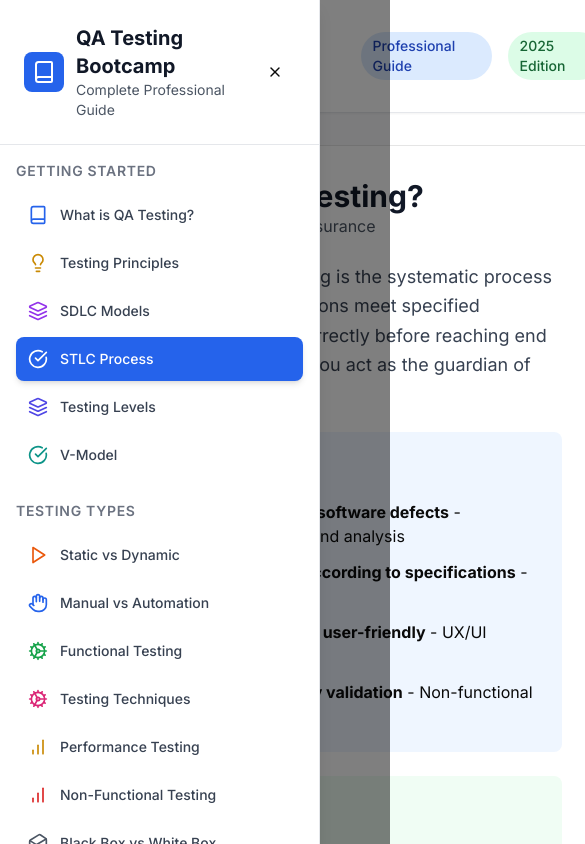
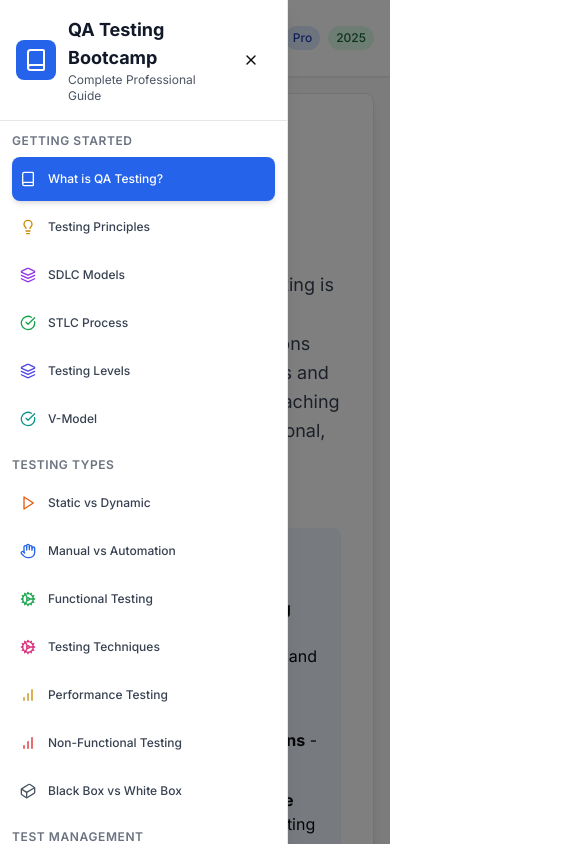
Before and after one commit to zagi97/kruno-doing-qa, a Next.js app: page / in a window 390 px wide. Both pictures are taken after a click on the button 44 px from the left and 56 px from the top of the page. Shown: the top 844 px of the page, 585 px wide, since content can reach past the window. Built offline with nearby package versions, Linux system fonts and the light colour scheme.

Commit message:
update: responsive problem with mobile phone

```diff
--- a/app/page.tsx
+++ b/app/page.tsx
@@ -1,30 +1,30 @@
-"use client"
+"use client";
 
-import { useState, useEffect } from "react"
-import { Sidebar } from "@/components/sidebar"
-import { Header } from "@/components/header"
-import { IntroductionSection } from "@/components/sections/introduction"
-import { PrinciplesSection } from "@/components/sections/principles"
-import { SdlcSection } from "@/components/sections/sdlc"
-import { StlcSection } from "@/components/sections/stlc"
-import { StaticDynamicSection } from "@/components/sections/static-dynamic"
-import { ManualAutomationSection } from "@/components/sections/manual-automation"
-import { BlackWhiteBoxSection } from "@/components/sections/black-white-box"
-import { FunctionalSection } from "@/components/sections/functional"
-import { NonFunctionalSection } from "@/components/sections/non-functional"
-import { BugReportSection } from "@/components/sections/bug-report"
-import { TestCaseSection } from "@/components/sections/test-case"
-import { RegressionTestingSection } from "@/components/sections/regression-testing"
-import { SmokeTestingSection } from "@/components/sections/smoke-testing"
-import { TestingLevelsSection } from "@/components/sections/testing-levels"
-import { VModelSection } from "@/components/sections/v-model"
-import { TestingTechniquesSection } from "@/components/sections/testing-techniques"
-import { PerformanceTestingSection } from "@/components/sections/performance-testing"
-import { CypressSection } from "@/components/sections/cypress"
+import { useState, useEffect } from "react";
+import { Sidebar } from "@/components/sidebar";
+import { Header } from "@/components/header";
+import { IntroductionSection } from "@/components/sections/introduction";
+import { PrinciplesSection } from "@/components/sections/principles";
+import { SdlcSection } from "@/components/sections/sdlc";
+import { StlcSection } from "@/components/sections/stlc";
+import { StaticDynamicSection } from "@/components/sections/static-dynamic";
+import { ManualAutomationSection } from "@/components/sections/manual-automation";
+import { BlackWhiteBoxSection } from "@/components/sections/black-white-box";
+import { FunctionalSection } from "@/components/sections/functional";
+import { NonFunctionalSection } from "@/components/sections/non-functional";
+import { BugReportSection } from "@/components/sections/bug-report";
+import { TestCaseSection } from "@/components/sections/test-case";
+import { RegressionTestingSection } from "@/components/sections/regression-testing";
+import { SmokeTestingSection } from "@/components/sections/smoke-testing";
+import { TestingLevelsSection } from "@/components/sections/testing-levels";
+import { VModelSection } from "@/components/sections/v-model";
+import { TestingTechniquesSection } from "@/components/sections/testing-techniques";
+import { PerformanceTestingSection } from "@/components/sections/performance-testing";
+import { CypressSection } from "@/components/sections/cypress";
 
 export default function QATestingBlog() {
-  const [activeSection, setActiveSection] = useState("introduction")
-  const [sidebarOpen, setSidebarOpen] = useState(false)
+  const [activeSection, setActiveSection] = useState("introduction");
+  const [sidebarOpen, setSidebarOpen] = useState(false);
 
   useEffect(() => {
     const handleScroll = () => {
@@ -47,43 +47,50 @@ export default function QATestingBlog() {
         "regression-testing",
         "smoke-testing",
         "cypress",
-      ]
+      ];
 
-      const scrollPosition = window.scrollY + 100
+      const scrollPosition = window.scrollY + 100;
 
       for (const section of sections) {
-        const element = document.getElementById(section)
+        const element = document.getElementById(section);
         if (element) {
-          const { offsetTop, offsetHeight } = element
-          if (scrollPosition >= offsetTop && scrollPosition < offsetTop + offsetHeight) {
-            setActiveSection(section)
-            break
+          const { offsetTop, offsetHeight } = element;
+          if (
+            scrollPosition >= offsetTop &&
+            scrollPosition < offsetTop + offsetHeight
+          ) {
+            setActiveSection(section);
+            break;
           }
         }
       }
-    }
+    };
 
-    window.addEventListener("scroll", handleScroll)
-    return () => window.removeEventListener("scroll", handleScroll)
-  }, [])
+    window.addEventListener("scroll", handleScroll);
+    return () => window.removeEventListener("scroll", handleScroll);
+  }, []);
 
   return (
     <div className="flex min-h-screen bg-gray-50">
-      <Sidebar activeSection={activeSection} isOpen={sidebarOpen} onClose={() => setSidebarOpen(false)} />
+      <Sidebar
+        activeSection={activeSection}
+        isOpen={sidebarOpen}
+        onClose={() => setSidebarOpen(false)}
+      />
 
-      <div className="flex-1 lg:pl-80">
+      {/* IMPROVED MAIN CONTENT CONTAINER */}
+      <div className="flex-1 w-full lg:ml-80">
         <Header onMenuClick={() => setSidebarOpen(true)} />
 
-        <main className="p-8 max-w-6xl mx-auto space-y-16">
-          {/* Getting Started */}
+        {/* IMPROVED MAIN CONTENT WITH BETTER MOBILE SPACING */}
+        <main className="p-4 sm:p-6 lg:p-8 max-w-6xl mx-auto space-y-8 lg:space-y-16">
+          {/* Your existing sections... */}
           <IntroductionSection />
           <PrinciplesSection />
           <SdlcSection />
           <StlcSection />
           <TestingLevelsSection />
           <VModelSection />
-
-          {/* Testing Types */}
           <StaticDynamicSection />
           <ManualAutomationSection />
           <FunctionalSection />
@@ -91,17 +98,13 @@ export default function QATestingBlog() {
           <PerformanceTestingSection />
           <NonFunctionalSection />
           <BlackWhiteBoxSection />
-
-          {/* Test Management */}
           <BugReportSection />
           <TestCaseSection />
           <RegressionTestingSection />
           <SmokeTestingSection />
-
-          {/* Automation */}
           <CypressSection />
         </main>
       </div>
     </div>
-  )
+  );
 }
--- a/components/header.tsx
+++ b/components/header.tsx
@@ -1,29 +1,43 @@
-"use client"
+"use client";
 
-import { Menu } from "lucide-react"
-import { Button } from "@/components/ui/button"
+import { Menu } from "lucide-react";
+import { Button } from "@/components/ui/button";
 
 interface HeaderProps {
-  onMenuClick: () => void
+  onMenuClick: () => void;
 }
 
 export function Header({ onMenuClick }: HeaderProps) {
   return (
     <header className="bg-white border-b border-gray-200 sticky top-0 z-10 shadow-sm">
-      <div className="flex items-center justify-between p-6">
-        <div className="flex items-center space-x-4">
-          <Button variant="ghost" size="sm" className="lg:hidden" onClick={onMenuClick}>
+      <div className="flex items-center justify-between p-4 lg:p-6">
+        <div className="flex items-center space-x-3 lg:space-x-4">
+          {/* IMPROVED MOBILE MENU BUTTON */}
+          <Button
+            variant="ghost"
+            size="sm"
+            className="lg:hidden p-2 min-h-[44px] min-w-[44px]"
+            onClick={onMenuClick}
+          >
             <Menu className="h-5 w-5" />
           </Button>
-          <h1 className="text-2xl font-bold text-gray-900">Software Testing Bootcamp</h1>
+          {/* RESPONSIVE TITLE */}
+          <h1 className="text-lg sm:text-xl lg:text-2xl font-bold text-gray-900">
+            <span className="hidden sm:inline">Software Testing Bootcamp</span>
+            <span className="sm:hidden">QA Bootcamp</span>
+          </h1>
         </div>
-        <div className="flex items-center space-x-4">
-          <span className="bg-blue-100 text-blue-800 px-3 py-1 rounded-full text-sm font-medium">
-            Professional Guide
+        {/* RESPONSIVE BADGES */}
+        <div className="flex items-center space-x-2 lg:space-x-4">
+          <span className="bg-blue-100 text-blue-800 px-2 lg:px-3 py-1 rounded-full text-xs lg:text-sm font-medium">
+            <span className="hidden sm:inline">Professional Guide</span>
+            <span className="sm:hidden">Pro</span>
           </span>
-          <span className="bg-green-100 text-green-800 px-3 py-1 rounded-full text-sm font-medium">2025 Edition</span>
+          <span className="bg-green-100 text-green-800 px-2 lg:px-3 py-1 rounded-full text-xs lg:text-sm font-medium">
+            2025
+          </span>
         </div>
       </div>
     </header>
-  )
+  );
 }
--- a/components/sidebar.tsx
+++ b/components/sidebar.tsx
@@ -76,26 +76,36 @@ export function Sidebar({ activeSection, isOpen, onClose }: SidebarProps) {
 
   return (
     <>
-      {/* Mobile overlay */}
-      {isOpen && <div className="fixed inset-0 bg-black bg-opacity-50 z-40 lg:hidden" onClick={onClose} />}
+      {/* Mobile overlay - IMPROVED */}
+      {isOpen && (
+        <div
+          className="fixed inset-0 bg-black bg-opacity-50 z-40 lg:hidden"
+          onClick={onClose}
+        />
+      )}
 
-      {/* Sidebar */}
+      {/* Sidebar - IMPROVED RESPONSIVE CLASSES */}
       <div
         className={cn(
-          "fixed top-0 left-0 h-screen w-80 bg-white shadow-lg border-r border-gray-200 z-50 transform transition-transform duration-300 ease-in-out overflow-y-auto",
-          "lg:translate-x-0",
-          isOpen ? "translate-x-0" : "-translate-x-full",
+          // Base classes for all screens
+          "fixed top-0 h-screen bg-white shadow-lg border-r border-gray-200 z-50 overflow-y-auto",
+          // Desktop behavior (lg and up)
+          "lg:left-0 lg:w-80 lg:translate-x-0",
+          // Mobile behavior (below lg)
+          "w-72 transition-transform duration-300 ease-in-out",
+          // Mobile position based on isOpen state
+          isOpen ? "left-0 translate-x-0" : "-left-72 -translate-x-full"
         )}
       >
-        <div className="p-6 border-b border-gray-200">
+        <div className="p-4 lg:p-6 border-b border-gray-200">
           <div className="flex items-center justify-between">
             <div className="flex items-center space-x-3">
               <div className="bg-blue-600 rounded-lg p-2">
-                <Book className="text-white text-xl" />
+                <Book className="text-white text-lg lg:text-xl" />
               </div>
               <div>
-                <h2 className="text-xl font-bold text-gray-900">QA Testing Bootcamp</h2>
-                <p className="text-sm text-gray-600">Complete Professional Guide</p>
+                <h2 className="text-lg lg:text-xl font-bold text-gray-900">QA Testing Bootcamp</h2>
+                <p className="text-xs lg:text-sm text-gray-600">Complete Professional Guide</p>
               </div>
             </div>
             <Button variant="ghost" size="sm" className="lg:hidden" onClick={onClose}>
@@ -104,11 +114,11 @@ export function Sidebar({ activeSection, isOpen, onClose }: SidebarProps) {
           </div>
         </div>
 
-        <nav className="p-4">
-          <div className="space-y-6">
+        <nav className="p-3 lg:p-4">
+          <div className="space-y-4 lg:space-y-6">
             {navigationItems.map((category) => (
               <div key={category.category}>
-                <h3 className="text-sm font-semibold text-gray-500 uppercase tracking-wider mb-3">
+                <h3 className="text-xs lg:text-sm font-semibold text-gray-500 uppercase tracking-wider mb-2 lg:mb-3">
                   {category.category}
                 </h3>
                 <div className="space-y-1">
@@ -119,14 +129,16 @@ export function Sidebar({ activeSection, isOpen, onClose }: SidebarProps) {
                         key={item.id}
                         onClick={() => scrollToSection(item.id)}
                         className={cn(
-                          "w-full flex items-center space-x-3 p-3 rounded-lg transition-colors text-left",
+                          "w-full flex items-center space-x-3 p-2 lg:p-3 rounded-lg transition-colors text-left",
+                          // Improved touch targets for mobile
+                          "min-h-[44px] touch-manipulation",
                           activeSection === item.id
                             ? "bg-blue-600 text-white font-bold shadow-md"
                             : "hover:bg-gray-100 text-gray-700 font-medium",
                         )}
                       >
-                        <Icon className={cn("h-5 w-5", activeSection === item.id ? "text-white" : item.color)} />
-                        <span className="text-sm font-medium">{item.label}</span>
+                        <Icon className={cn("h-4 w-4 lg:h-5 lg:w-5", activeSection === item.id ? "text-white" : item.color)} />
+                        <span className="text-xs lg:text-sm font-medium">{item.label}</span>
                       </button>
                     )
                   })}
--- a/styles/globals.css
+++ b/styles/globals.css
@@ -1,94 +1,46 @@
-@tailwind base;
-@tailwind components;
-@tailwind utilities;
-
-body {
-  font-family: Arial, Helvetica, sans-serif;
-}
-
+/* ADD THESE MOBILE OPTIMIZATIONS */
 @layer utilities {
   .text-balance {
     text-wrap: balance;
   }
-}
 
-@layer base {
-  :root {
-    --background: 0 0% 100%;
-    --foreground: 0 0% 3.9%;
-    --card: 0 0% 100%;
-    --card-foreground: 0 0% 3.9%;
-    --popover: 0 0% 100%;
-    --popover-foreground: 0 0% 3.9%;
-    --primary: 0 0% 9%;
-    --primary-foreground: 0 0% 98%;
-    --secondary: 0 0% 96.1%;
-    --secondary-foreground: 0 0% 9%;
-    --muted: 0 0% 96.1%;
-    --muted-foreground: 0 0% 45.1%;
-    --accent: 0 0% 96.1%;
-    --accent-foreground: 0 0% 9%;
-    --destructive: 0 84.2% 60.2%;
-    --destructive-foreground: 0 0% 98%;
-    --border: 0 0% 89.8%;
-    --input: 0 0% 89.8%;
-    --ring: 0 0% 3.9%;
-    --chart-1: 12 76% 61%;
-    --chart-2: 173 58% 39%;
-    --chart-3: 197 37% 24%;
-    --chart-4: 43 74% 66%;
-    --chart-5: 27 87% 67%;
-    --radius: 0.5rem;
-    --sidebar-background: 0 0% 98%;
-    --sidebar-foreground: 240 5.3% 26.1%;
-    --sidebar-primary: 240 5.9% 10%;
-    --sidebar-primary-foreground: 0 0% 98%;
-    --sidebar-accent: 240 4.8% 95.9%;
-    --sidebar-accent-foreground: 240 5.9% 10%;
-    --sidebar-border: 220 13% 91%;
-    --sidebar-ring: 217.2 91.2% 59.8%;
+  /* Touch optimization */
+  .touch-manipulation {
+    touch-action: manipulation;
   }
-  .dark {
-    --background: 0 0% 3.9%;
-    --foreground: 0 0% 98%;
-    --card: 0 0% 3.9%;
-    --card-foreground: 0 0% 98%;
-    --popover: 0 0% 3.9%;
-    --popover-foreground: 0 0% 98%;
-    --primary: 0 0% 98%;
-    --primary-foreground: 0 0% 9%;
-    --secondary: 0 0% 14.9%;
-    --secondary-foreground: 0 0% 98%;
-    --muted: 0 0% 14.9%;
-    --muted-foreground: 0 0% 63.9%;
-    --accent: 0 0% 14.9%;
-    --accent-foreground: 0 0% 98%;
-    --destructive: 0 62.8% 30.6%;
-    --destructive-foreground: 0 0% 98%;
-    --border: 0 0% 14.9%;
-    --input: 0 0% 14.9%;
-    --ring: 0 0% 83.1%;
-    --chart-1: 220 70% 50%;
-    --chart-2: 160 60% 45%;
-    --chart-3: 30 80% 55%;
-    --chart-4: 280 65% 60%;
-    --chart-5: 340 75% 55%;
-    --sidebar-background: 240 5.9% 10%;
-    --sidebar-foreground: 240 4.8% 95.9%;
-    --sidebar-primary: 224.3 76.3% 48%;
-    --sidebar-primary-foreground: 0 0% 100%;
-    --sidebar-accent: 240 3.7% 15.9%;
-    --sidebar-accent-foreground: 240 4.8% 95.9%;
-    --sidebar-border: 240 3.7% 15.9%;
-    --sidebar-ring: 217.2 91.2% 59.8%;
+
+  /* Prevent zoom on input focus (iOS) */
+  input,
+  select,
+  textarea {
+    font-size: 16px;
   }
 }
 
-@layer base {
-  * {
-    @apply border-border;
+/* Mobile-specific improvements */
+@media (max-width: 1023px) {
+  /* Ensure content doesn't go under sidebar */
+  body {
+    overflow-x: hidden;
   }
-  body {
-    @apply bg-background text-foreground;
+
+  /* Better mobile scrolling */
+  .overflow-y-auto {
+    -webkit-overflow-scrolling: touch;
   }
 }
+
+/* Small mobile devices */
+@media (max-width: 640px) {
+  /* Tighter spacing on very small screens */
+  .space-y-8 > * + * {
+    margin-top: 1.5rem !important;
+  }
+
+  /* Better text sizing */
+  h1,
+  h2,
+  h3 {
+    line-height: 1.3;
+  }
+}
```
Also changed, not shown: app/layout.tsx (+10 -2 lines), components/sections/bug-report.tsx (+11 -1 lines).
